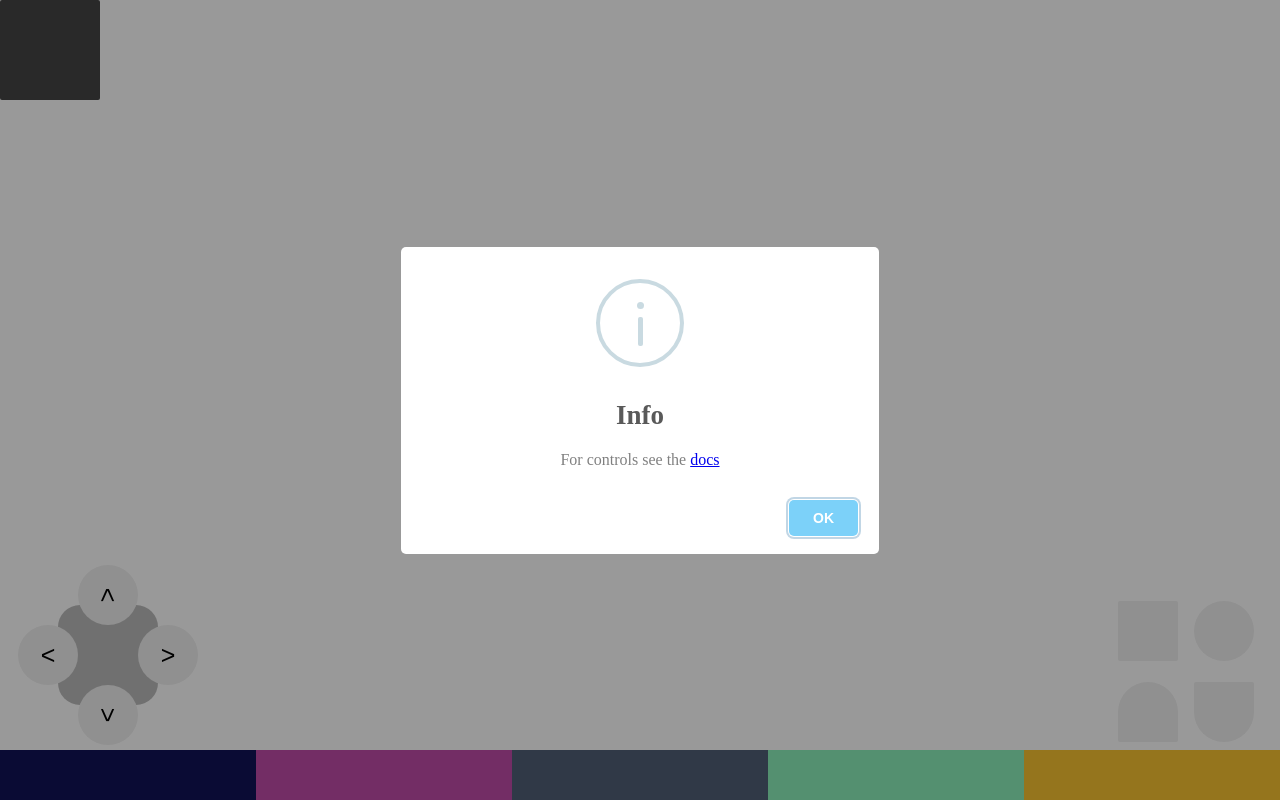
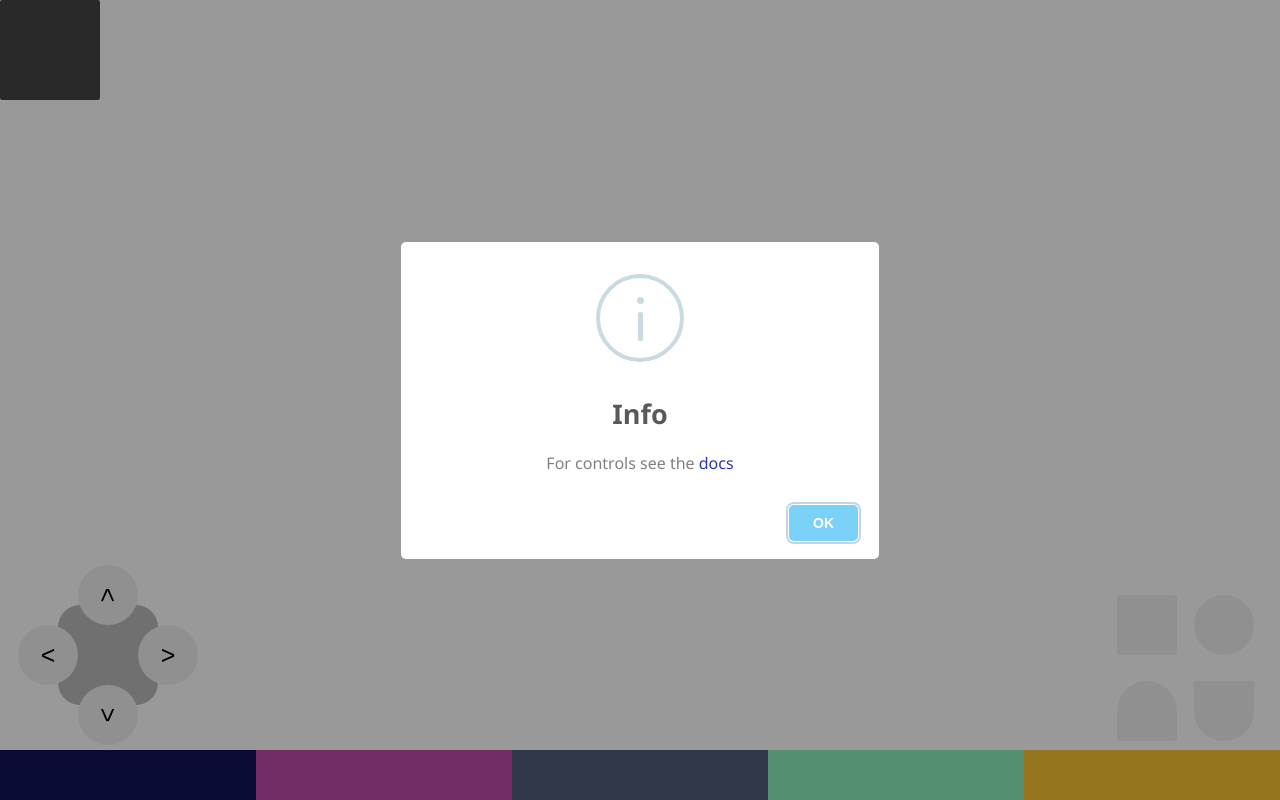
Before and after one commit to KrishAgarwal2811/fun-play-with-shapes, a plain HTML site: page index.html in a window 1280 px wide. Drawn offline with nearby package versions, Linux system fonts and the light colour scheme.

Commit message:
Improved some css

```diff
--- a/style.css
+++ b/style.css
@@ -1,7 +1,13 @@
 body {
   margin: 0;
   padding: 0;
+  font-family: "Segoe UI", Tahoma, Geneva, Verdana, sans-serif;
 }
+a {
+  color: #2e35b3;
+  text-decoration: none;
+}
+
 #par {
   width: 100vw;
   height: 100vh;
```
